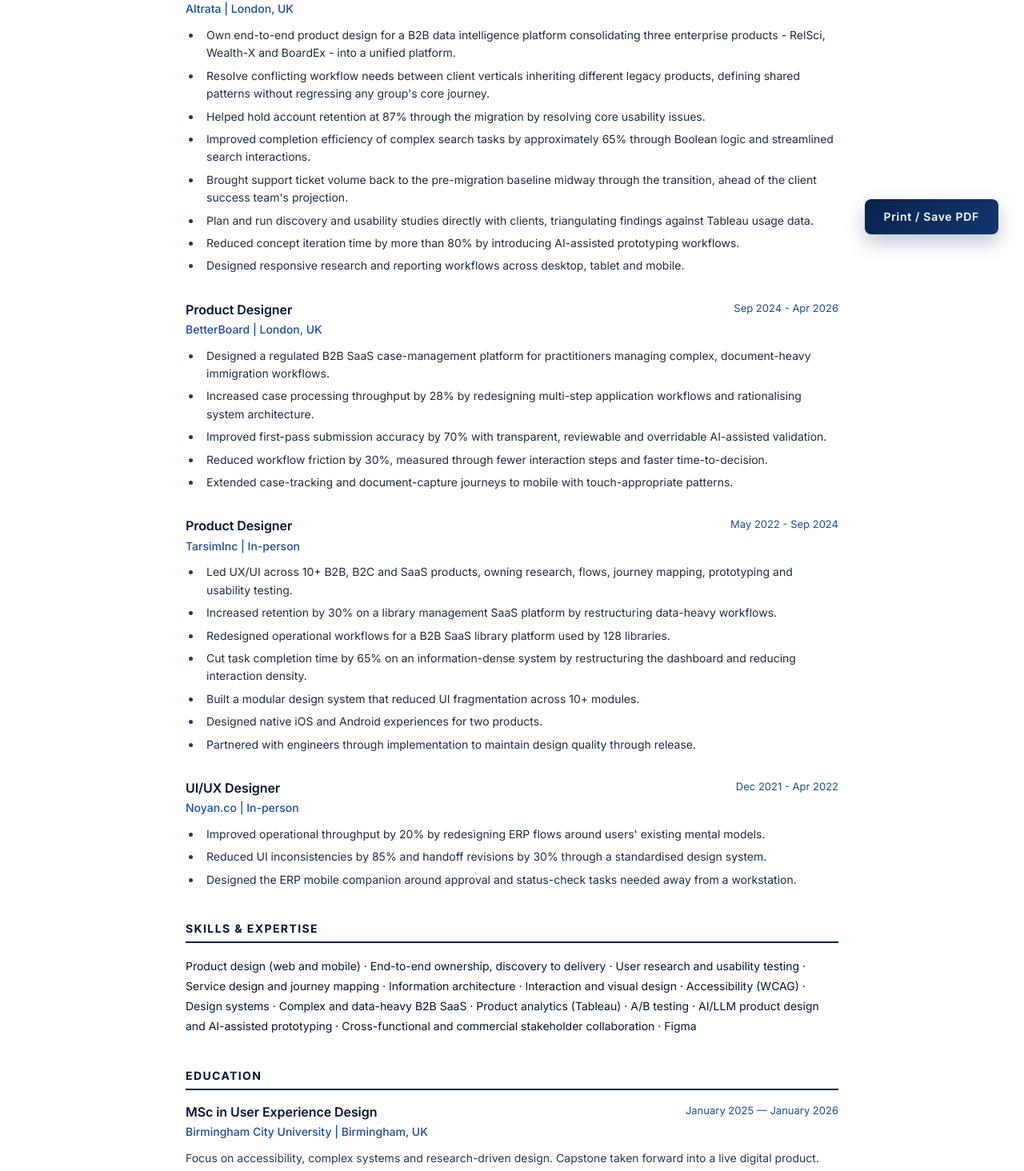
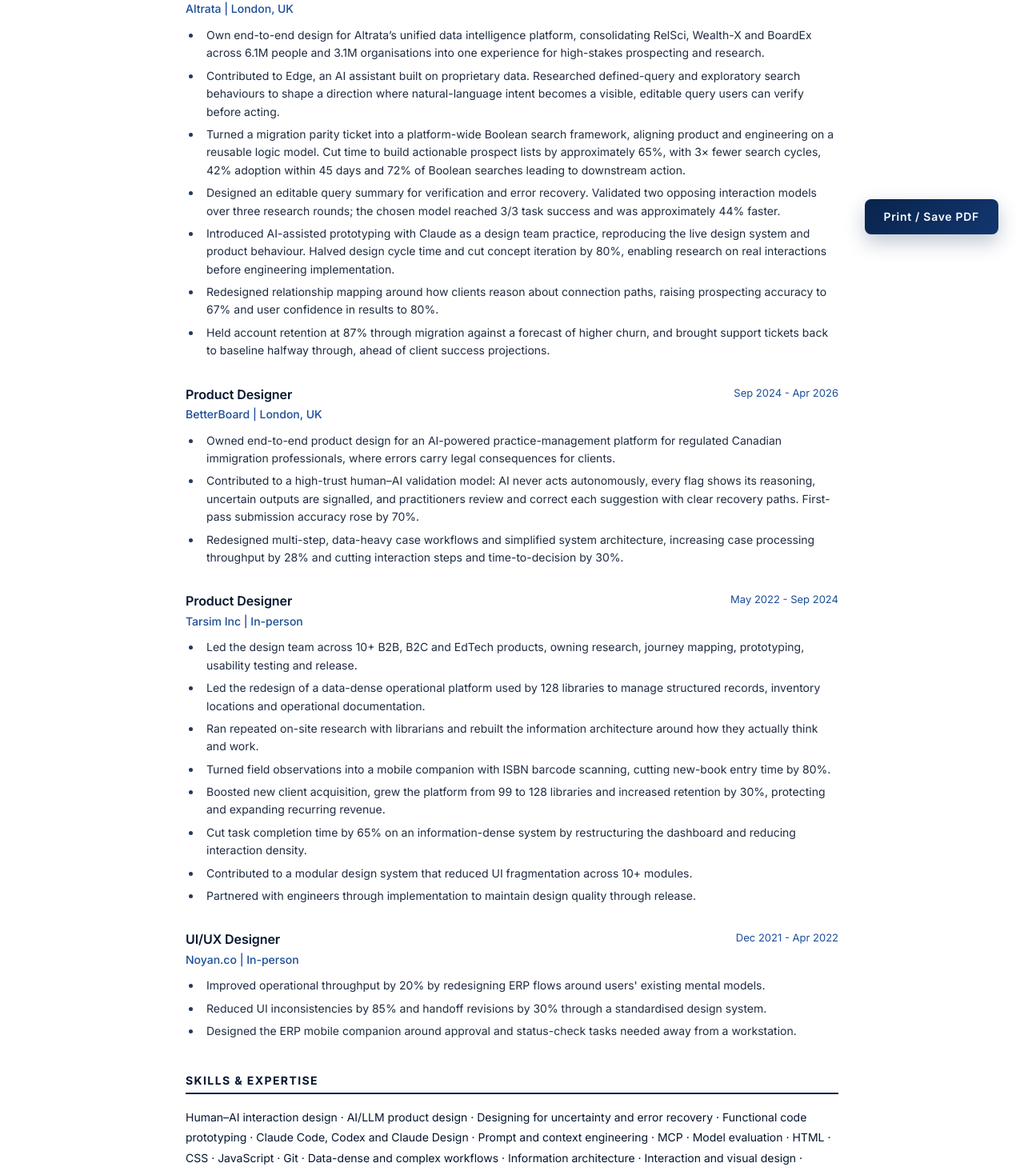
Before and after one commit to ehsangazar/zarabani, a React (Vite) app: page /resume in a window 1280 px wide. Shown: the part 475-1939 px from the top of the page at 80% size. Built offline with nearby package versions, Linux system fonts and the light colour scheme; no server answers.

Commit message:
Update About and resume from latest CV

```diff
--- a/src/pages/About.tsx
+++ b/src/pages/About.tsx
@@ -3,16 +3,21 @@
 
 const About = () => {
   const skills = [
-    "Product design across web and mobile",
+    "Human–AI interaction design",
+    "Designing for uncertainty and error recovery",
+    "Functional code prototyping",
+    "Claude Code, Codex and Claude Design",
+    "Prompt and context engineering",
+    "MCP and model evaluation",
+    "HTML, CSS, JavaScript and Git",
     "Discovery to delivery",
     "User research and usability testing",
-    "Service design and journey mapping",
     "Information architecture",
     "Interaction and visual design",
     "Design systems",
     "Accessibility (WCAG)",
     "Complex B2B SaaS",
-    "Product analytics and A/B testing",
+    "Product analytics",
     "AI/LLM product design",
     "AI-assisted prototyping",
     "Cross-functional collaboration",
@@ -24,26 +29,27 @@
       title: "Product Designer",
       company: "Altrata",
       period: "Apr 2026 - Present",
-      description: "Own end-to-end design for a B2B data intelligence platform bringing three enterprise products into one unified experience.",
+      description: "Own end-to-end design for a unified data intelligence platform bringing RelSci, Wealth-X and BoardEx together across 6.1 million people and 3.1 million organisations. Contribute to Edge, an AI assistant that turns natural-language intent into visible, editable queries users can verify.",
       achievements: [
         "Helped hold account retention at 87% through the platform migration",
-        "Improved complex search task efficiency by approximately 65%",
-        "Reduced concept iteration time by more than 80% with AI-assisted prototyping"
+        "Cut time to build actionable prospect lists by approximately 65%, with 3× fewer search cycles and 42% Boolean adoption within 45 days",
+        "Halved design cycle time and cut concept iteration by 80% through AI-assisted prototyping",
+        "Raised relationship-mapping prospecting accuracy to 67% and user confidence to 80%"
       ]
     },
     {
       title: "Product Designer",
       company: "BetterBoard",
       period: "Sep 2024 - Apr 2026",
-      description: "Designed a regulated B2B SaaS case-management platform for complex, document-heavy immigration workflows.",
+      description: "Owned end-to-end design for an AI-powered practice-management platform for regulated Canadian immigration professionals. Contributed to a human–AI validation model with visible reasoning, clear uncertainty and practitioner review of every suggestion.",
       achievements: ["Increased case processing throughput by 28%", "Improved first-pass submission accuracy by 70%", "Reduced workflow friction by 30%"]
     },
     {
       title: "Product Designer",
-      company: "TarsimInc",
+      company: "Tarsim Inc",
       period: "May 2022 - Sep 2024",
-      description: "Led UX/UI across 10+ B2B, B2C and SaaS products from research and journey mapping through prototyping, testing and delivery.",
-      achievements: ["Increased retention by 30% on a library management platform", "Cut task completion time by 65%", "Created a modular design system across 10+ modules"]
+      description: "Led the design team across 10+ B2B, B2C and EdTech products. Used repeated on-site research with librarians to rebuild a data-dense operational platform around how they actually work.",
+      achievements: ["Grew the library platform from 99 to 128 libraries and increased retention by 30%", "Cut new-book entry time by 80% with a mobile ISBN-scanning companion", "Cut task completion time by 65%", "Contributed to a modular design system across 10+ modules"]
     },
     {
       title: "UI/UX Designer",
@@ -56,11 +62,11 @@
 
   return (
     <div className="ms-page">
-      <PageMeta title="About" description="Zara Bani is a Product Designer with 5+ years designing complex B2B SaaS products across web and mobile." path="/about" />
-      <header className="ms-intro"><p className="ms-eyebrow">About me</p><h1>Complex problems.<br />Clear, scalable workflows.</h1><p>I'm Zara, a Product Designer based in London with 5+ years designing complex B2B SaaS products across web and mobile.</p></header>
+      <PageMeta title="About" description="Zara Bani is a London-based Product Designer with 5+ years designing complex, data-heavy and AI-enabled products across B2B SaaS, B2C and enterprise platforms." path="/about" />
+      <header className="ms-intro"><p className="ms-eyebrow">About me</p><h1>Complex problems.<br />Clear, scalable workflows.</h1><p>I'm Zara, a Product Designer based in London with 5+ years designing complex, data-heavy and AI-enabled products across B2B SaaS, B2C and enterprise platforms.</p></header>
       <section className="ms-about-bio">
         <figure><img src="/zara.png" alt="Zara Bani" /><figcaption>Zara Bani · London, UK</figcaption></figure>
-        <div><h2>My journey</h2><p>Over the past 5+ years, I've led end-to-end design across 10+ B2B SaaS and B2C products. My work spans complex web and mobile experiences, from early research and discovery through prototyping, validation and delivery.</p><p>I specialise in data-heavy platforms, operational workflows and responsive experiences that hold together across desktop and mobile.</p><h2>My approach</h2><p>I turn ambiguous problems into intuitive, scalable workflows through research, interaction design, prototyping and close collaboration with product and engineering teams.</p><p>I combine client discovery and usability testing with product data, then make the reasoning visible so teams can validate ideas and move with confidence.</p><Link className="ms-text-link ms-secondary-link" to="/resume">View my résumé ↗</Link></div>
+        <div><h2>My journey</h2><p>I've led design across 10+ B2B, B2C and EdTech products, from observing librarians at work to shaping enterprise search and AI-assisted immigration workflows. I own the process from discovery and strategy through execution and shipped products.</p><p>At Altrata, I help bring three enterprise data products into one experience and contribute to Edge, an AI assistant grounded in proprietary data.</p><h2>My approach</h2><p>I combine research, systems thinking and close collaboration with product and engineering to turn ambiguous problems into scalable experiences. I look beyond individual feature requests to find reusable patterns that serve the wider product.</p><p>For AI-enabled products, I focus on trust: making reasoning visible, signalling uncertainty, and helping people verify, correct and recover. I use functional prototypes to test real interactions before teams commit to building.</p><Link className="ms-text-link ms-secondary-link" to="/resume">View my résumé ↗</Link></div>
       </section>
       <section className="ms-detail-section"><h2>Experience</h2><div>{experience.map(exp => <article className="ms-experience" key={exp.company}><p className="ms-eyebrow">{exp.period}</p><h3>{exp.title}</h3><p>{exp.company}</p><p>{exp.description}</p><ul>{exp.achievements.map(item => <li key={item}>{item}</li>)}</ul></article>)}</div></section>
       <section className="ms-detail-section"><h2>Skills & expertise</h2><ul className="ms-skills">{skills.map(skill => <li key={skill}>{skill}</li>)}</ul></section>
--- a/src/pages/Resume.tsx
+++ b/src/pages/Resume.tsx
@@ -6,7 +6,7 @@
     document.title = 'Zara Bani - Product Designer Resume';
     const metaDescription = document.querySelector('meta[name="description"]');
     if (metaDescription) {
-      metaDescription.setAttribute('content', 'Zara Bani - Product Designer with 5+ years of experience designing complex B2B SaaS products across web and mobile.');
+      metaDescription.setAttribute('content', 'Zara Bani - Product Designer with 5+ years designing complex, data-heavy and AI-enabled products across B2B SaaS, B2C and enterprise platforms.');
     }
   }, []);
 
@@ -32,7 +32,7 @@
       }
     ],
     "sameAs": [
-      "https://www.linkedin.com/in/zara-bani-95a0991a8/"
+      "https://www.linkedin.com/in/zara-bani/"
     ],
     "alumniOf": [
       {
@@ -67,6 +67,12 @@
       "Service Design",
       "Product Analytics",
       "AI and LLM Product Design",
+      "Human-AI Interaction Design",
+      "Designing for Uncertainty and Error Recovery",
+      "Functional Code Prototyping",
+      "Prompt and Context Engineering",
+      "MCP",
+      "Model Evaluation",
       "A/B Testing",
       "Prototyping"
     ]
@@ -76,35 +82,33 @@
     {
       title: 'Product Designer', company: 'Altrata', location: 'London, UK', start: '2026-04', period: 'Apr 2026 - Present',
       achievements: [
-        'Own end-to-end product design for a B2B data intelligence platform consolidating three enterprise products - RelSci, Wealth-X and BoardEx - into a unified platform.',
-        'Resolve conflicting workflow needs between client verticals inheriting different legacy products, defining shared patterns without regressing any group\'s core journey.',
-        'Helped hold account retention at 87% through the migration by resolving core usability issues.',
-        'Improved completion efficiency of complex search tasks by approximately 65% through Boolean logic and streamlined search interactions.',
-        'Brought support ticket volume back to the pre-migration baseline midway through the transition, ahead of the client success team\'s projection.',
-        'Plan and run discovery and usability studies directly with clients, triangulating findings against Tableau usage data.',
-        'Reduced concept iteration time by more than 80% by introducing AI-assisted prototyping workflows.',
-        'Designed responsive research and reporting workflows across desktop, tablet and mobile.'
+        'Own end-to-end design for Altrata’s unified data intelligence platform, consolidating RelSci, Wealth-X and BoardEx across 6.1M people and 3.1M organisations into one experience for high-stakes prospecting and research.',
+        'Contributed to Edge, an AI assistant built on proprietary data. Researched defined-query and exploratory search behaviours to shape a direction where natural-language intent becomes a visible, editable query users can verify before acting.',
+        'Turned a migration parity ticket into a platform-wide Boolean search framework, aligning product and engineering on a reusable logic model. Cut time to build actionable prospect lists by approximately 65%, with 3× fewer search cycles, 42% adoption within 45 days and 72% of Boolean searches leading to downstream action.',
+        'Designed an editable query summary for verification and error recovery. Validated two opposing interaction models over three research rounds; the chosen model reached 3/3 task success and was approximately 44% faster.',
+        'Introduced AI-assisted prototyping with Claude as a design team practice, reproducing the live design system and product behaviour. Halved design cycle time and cut concept iteration by 80%, enabling research on real interactions before engineering implementation.',
+        'Redesigned relationship mapping around how clients reason about connection paths, raising prospecting accuracy to 67% and user confidence in results to 80%.',
+        'Held account retention at 87% through migration against a forecast of higher churn, and brought support tickets back to baseline halfway through, ahead of client success projections.'
       ]
     },
     {
       title: 'Product Designer', company: 'BetterBoard', location: 'London, UK', start: '2024-09', end: '2026-04', period: 'Sep 2024 - Apr 2026',
       achievements: [
-        'Designed a regulated B2B SaaS case-management platform for practitioners managing complex, document-heavy immigration workflows.',
-        'Increased case processing throughput by 28% by redesigning multi-step application workflows and rationalising system architecture.',
-        'Improved first-pass submission accuracy by 70% with transparent, reviewable and overridable AI-assisted validation.',
-        'Reduced workflow friction by 30%, measured through fewer interaction steps and faster time-to-decision.',
-        'Extended case-tracking and document-capture journeys to mobile with touch-appropriate patterns.'
+        'Owned end-to-end product design for an AI-powered practice-management platform for regulated Canadian immigration professionals, where errors carry legal consequences for clients.',
+        'Contributed to a high-trust human–AI validation model: AI never acts autonomously, every flag shows its reasoning, uncertain outputs are signalled, and practitioners review and correct each suggestion with clear recovery paths. First-pass submission accuracy rose by 70%.',
+        'Redesigned multi-step, data-heavy case workflows and simplified system architecture, increasing case processing throughput by 28% and cutting interaction steps and time-to-decision by 30%.'
       ]
     },
     {
-      title: 'Product Designer', company: 'TarsimInc', location: 'In-person', start: '2022-05', end: '2024-09', period: 'May 2022 - Sep 2024',
+      title: 'Product Designer', company: 'Tarsim Inc', location: 'In-person', start: '2022-05', end: '2024-09', period: 'May 2022 - Sep 2024',
       achievements: [
-        'Led UX/UI across 10+ B2B, B2C and SaaS products, owning research, flows, journey mapping, prototyping and usability testing.',
-        'Increased retention by 30% on a library management SaaS platform by restructuring data-heavy workflows.',
-        'Redesigned operational workflows for a B2B SaaS library platform used by 128 libraries.',
+        'Led the design team across 10+ B2B, B2C and EdTech products, owning research, journey mapping, prototyping, usability testing and release.',
+        'Led the redesign of a data-dense operational platform used by 128 libraries to manage structured records, inventory locations and operational documentation.',
+        'Ran repeated on-site research with librarians and rebuilt the information architecture around how they actually think and work.',
+        'Turned field observations into a mobile companion with ISBN barcode scanning, cutting new-book entry time by 80%.',
+        'Boosted new client acquisition, grew the platform from 99 to 128 libraries and increased retention by 30%, protecting and expanding recurring revenue.',
         'Cut task completion time by 65% on an information-dense system by restructuring the dashboard and reducing interaction density.',
-        'Built a modular design system that reduced UI fragmentation across 10+ modules.',
-        'Designed native iOS and Android experiences for two products.',
+        'Contributed to a modular design system that reduced UI fragmentation across 10+ modules.',
         'Partnered with engineers through implementation to maintain design quality through release.'
       ]
     },
@@ -119,10 +123,11 @@
   ];
 
   const skills = [
-    'Product design (web and mobile)', 'End-to-end ownership, discovery to delivery', 'User research and usability testing',
-    'Service design and journey mapping', 'Information architecture', 'Interaction and visual design',
-    'Accessibility (WCAG)', 'Design systems', 'Complex and data-heavy B2B SaaS', 'Product analytics (Tableau)',
-    'A/B testing', 'AI/LLM product design and AI-assisted prototyping', 'Cross-functional and commercial stakeholder collaboration', 'Figma'
+    'Human–AI interaction design', 'AI/LLM product design', 'Designing for uncertainty and error recovery',
+    'Functional code prototyping', 'Claude Code, Codex and Claude Design', 'Prompt and context engineering',
+    'MCP', 'Model evaluation', 'HTML', 'CSS', 'JavaScript', 'Git', 'Data-dense and complex workflows',
+    'Information architecture', 'Interaction and visual design', 'Design systems', 'Accessibility (WCAG)',
+    'User research and usability testing', 'Product analytics', 'Figma', 'Stakeholder alignment'
   ];
 
   return (
@@ -679,8 +684,8 @@
             </div>
             <div className="contact-item">
               <span className="contact-label">LinkedIn:</span>
-              <a href="https://www.linkedin.com/in/zara-bani-95a0991a8/" target="_blank" rel="noopener noreferrer" className="contact-item-link" itemProp="sameAs" aria-label="LinkedIn Profile">
-                https://www.linkedin.com/in/zara-bani-95a0991a8
+              <a href="https://www.linkedin.com/in/zara-bani/" target="_blank" rel="noopener noreferrer" className="contact-item-link" itemProp="sameAs" aria-label="LinkedIn Profile">
+                linkedin.com/in/zara-bani
               </a>
             </div>
             <div className="contact-item">
@@ -697,7 +702,7 @@
       <section className="section" aria-label="Professional Summary">
         <h2 className="section-title">Professional Summary</h2>
         <p className="summary" itemProp="description">
-          Product Designer with 5+ years designing complex B2B SaaS products across web and mobile. Experienced in turning ambiguous problems into intuitive, scalable workflows through research, interaction design, prototyping and close collaboration with product and engineering teams. Particularly experienced in data-heavy systems, operational workflows and designing experiences that work across desktop and mobile contexts.
+          Product Designer with 5+ years experience designing complex, data-heavy and AI-enabled products across B2B SaaS, B2C and enterprise platforms. I help teams turn ambiguous problems into scalable product experiences through research, systems thinking, and close cross-functional collaboration. Experienced owning the end-to-end design process from early discovery and strategy through to execution and shipped products.
         </p>
       </section>
 
```
